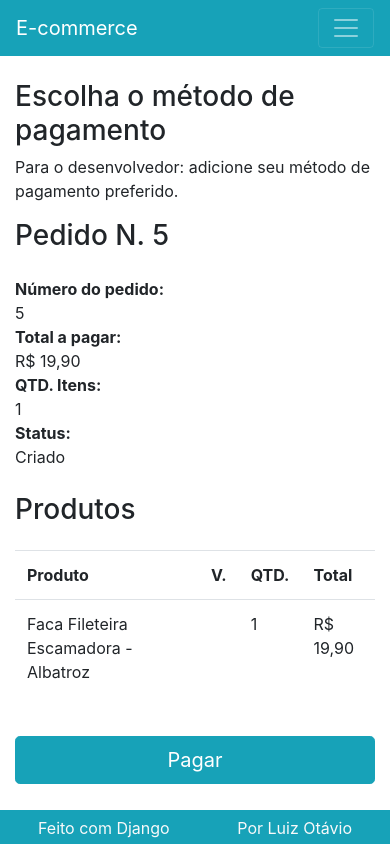
After one commit to deargoth/simple-ecommerce, a Django app: page /order/payment/1 in a window 390 px wide. The commit adds this page. Run offline with Django 4.2, Linux system fonts and the light colour scheme; the visitor is signed in with stand-in values (Sample User, id 1); some libraries are stand-ins or nearby versions.

Commit message:
Salvar pedido incrementado

```diff
--- a/ECOMMERCE/settings.py
+++ b/ECOMMERCE/settings.py
@@ -42,7 +42,11 @@ INSTALLED_APPS = [
     'django.contrib.messages',
     'django.contrib.staticfiles',
     'crispy_forms',
+    'bootstrap4',
+    'crispy_bootstrap4',
 ]
+
+CRISPY_TEMPLATE_PACK = 'bootstrap4'
 
 MIDDLEWARE = [
     'django.middleware.security.SecurityMiddleware',
@@ -158,5 +162,3 @@ SESSION_SAVE_EVERY_REQUEST = False
 
 # Serializer - Padrão JSON
 # SESSION_SERIALIZER = 'django.contrib.sessions.serializers.PickleSerializer'
-
-CRISPY_TEMPLATE_PACK = 'bootstrap4'
--- /dev/null
+++ b/order/templates/order/payment.html
@@ -0,0 +1,69 @@
+{% extends 'base.html' %}
+
+{% block content %}
+
+<div class="row">
+    <div class="col">
+        <h3>Escolha o método de pagamento</h3>
+        <p>Para o desenvolvedor: adicione seu método de pagamento preferido.</p>
+    </div>
+</div>
+
+<div class="row">
+    <div class="col">
+        <h3>Pedido N. 5</h3>
+
+        <div class="row mt-4">
+            <div class="col-lg-2 font-weight-bold">Número do pedido:</div>
+            <div class="col-lg-4">5</div>
+            <div class="col-lg-2 font-weight-bold">Total a pagar:</div>
+            <div class="col-lg-4">R$ 19,90</div>
+
+            <div class="col-lg-2 font-weight-bold">QTD. Itens:</div>
+            <div class="col-lg-4">1</div>
+            <div class="col-lg-2 font-weight-bold">Status:</div>
+            <div class="col-lg-4">Criado</div>
+        </div>
+
+        <div class="row mt-4">
+            <div class="col">
+                <h3>Produtos</h3>
+            </div>
+        </div>
+
+        <div class="table-responsive mt-3">
+            <table class="table">
+                <tr>
+                    <th class="d-none d-lg-block">Imagem</th>
+                    <th>Produto</th>
+                    <th>V.</th>
+                    <th>QTD.</th>
+                    <th>Total</th>
+                </tr>
+
+
+                <tr>
+                    <td class="d-none d-lg-block">
+                        <img class="cart-img" src="imgs/7eb9d706-b8e3-48d0-957e-25f4a722f944.jpg">
+                    </td>
+                    <td>Faca Fileteira Escamadora - Albatroz</td>
+                    <td></td>
+                    <td>1</td>
+                    <td>R$ 19,90</td>
+                </tr>
+            </table>
+        </div>
+
+
+        <div class="row mt-4">
+            <div class="col">
+                <a href="#" class="btn btn-primary btn-block btn-lg">Pagar</a>
+            </div>
+        </div>
+
+
+    </div>
+</div>
+
+
+{% endblock content %}
--- a/order/urls.py
+++ b/order/urls.py
@@ -1,5 +1,10 @@
 from django.urls import path
+from . import views
+
+app_name = 'order'
 
 urlpatterns = [
-
+    path('payment/<int:pk>', views.Payment.as_view(), name="payment"),
+    path('saveorder/', views.SaveOrder.as_view(), name="saveorder"),
+    path('details/<int:pk>', views.Details.as_view(), name="details"),
 ]
--- a/order/views.py
+++ b/order/views.py
@@ -1,3 +1,117 @@
-from django.shortcuts import render
+from django.shortcuts import render, redirect
+from django.views.generic import View, ListView
+from .models import Order, OrderItem
+from utils import utils
+from django.contrib import messages
+from product.models import Variation
 
-# Create your views here.
+
+class DispatchLoginRequiredMixin(View):
+    def dispatch(self, request, *args, **kwargs):
+        if not self.request.user.is_authenticated:
+            return redirect('profile:create')
+
+        return super().dispatch(request, *args, **kwargs)
+
+    def get_queryset(self, *args, **kwargs):
+        qs = super().get_queryset(*args, **kwargs)
+        qs = qs.filter(user=self.request.user)
+        return qs
+
+
+class Payment(DispatchLoginRequiredMixin, ListView):
+    model = Order
+    template_name = 'order/payment.html'
+    pk_url_kwarg = 'pk'
+    context_object_name = 'order'
+
+
+class SaveOrder(View):
+    template_name = 'order/payment.html'
+
+    def get(self, *args, **kwargs):
+        if not self.request.user.is_authenticated:
+            return redirect('profile:create')
+
+        if not self.request.session.get('cart'):
+            messages.error(self.request,
+                           'Seu carrinho está vazio')
+
+        cart = self.request.session.get('cart')
+        total = utils.cart_total(cart)
+        items = utils.total_items(cart)
+        cart_variations = [v for v in cart]
+        variations_bd = Variation.objects.filter(id__in=cart_variations)
+
+        for variation in variations_bd:
+            vid = str(variation.pk)
+            # variation_bd = Variation.objects.get(id=int(variation))
+            cart_quantity = cart[vid]['quantity']
+            unit_price = cart[vid]['unit_price']
+            promotional_unit_price = cart[vid]['promotional_unit_price']
+            variation_stock = variation.stock
+
+            if cart_quantity > variation_stock:
+                cart[vid]['quantity'] = variation_stock
+
+                cart[vid]['quant_price'] = unit_price * variation_stock
+                cart[vid]['promotional_quant_price'] = promotional_unit_price * \
+                    variation_stock
+
+                messages.error(self.request,
+                               'Alguns produtos do seu carrinho excederam o limite de nosso estoque! Verifique os itens que foram alterados\
+                                   e se quiser, prossiga com a compra')
+
+                self.request.session.save()
+                return redirect('product:cart')
+
+        order = Order(
+            user=self.request.user,
+            total=total,
+            quantity_items=items,
+            status='C'
+        )
+
+        order.save()
+
+        OrderItem.objects.bulk_create(
+            [
+                OrderItem(
+                    order=order,
+                    product=variant['product_name'],
+                    product_id=variant['product_id'],
+                    variation=variant['variation_name'],
+                    variation_id=variant['variation_id'],
+                    price=variant['quant_price'],
+                    promotional_price=variant['promotional_quant_price'],
+                    quantity=variant['quantity'],
+                    image=variant['image'],
+                ) for variant in cart.values()
+            ]
+        )
+
+        for variant in cart.values():
+            print('------------------------------')
+            print('------------------------------')
+            print('------------------------------')
+            print('------------------------------')
+            print('------------------------------')
+            print('------------------------------')
+            print('------------------------------')
+            print('------------------------------')
+            print('------------------------------')
+            print('------------------------------')
+            print('------------------------------')
+            print('------------------------------')
+            print('------------------------------')
+            print('------------------------------')
+            print('------------------------------')
+            print('------------------------------')
+            print(variant['variation_name'])
+
+        del self.request.session['cart']
+        return render(self.request, self.template_name)
+
+
+class Details(View):
+    pass
--- a/product/templates/product/resume.html
+++ b/product/templates/product/resume.html
@@ -68,7 +68,7 @@
 
 <div class="row">
     <div class="col">
-        <a class="btn btn-block btn-primary btn-lg" href="#">
+        <a class="btn btn-block btn-primary btn-lg" href="{% url 'order:saveorder' %}">
             Realizar pedido e pagar
         </a>
     </div>
--- a/templates/base.html
+++ b/templates/base.html
@@ -1,5 +1,5 @@
 <!doctype html>
-<html lang="en">
+<html lang="pt-BR">
 
 <head>
     <title>Hello, world!</title>
```
Also changed, not shown: order/models.py (+7 -1 lines), product/templates/product/detail.html (+7 -0 lines), product/views.py (+42 -3 lines), order/migrations/0002_alter_orderitem_variation.py (added).
